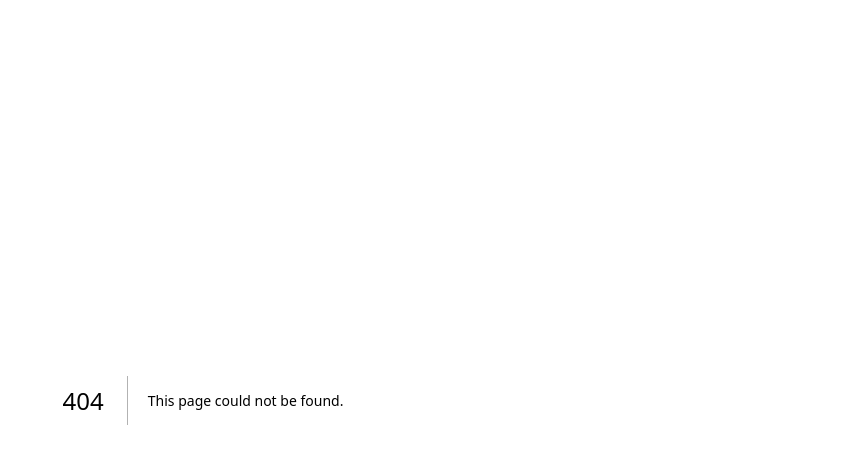
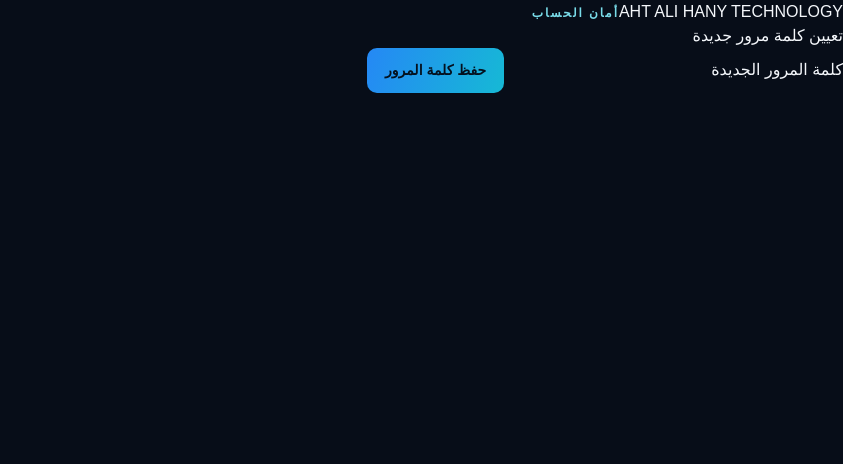
Before and after one commit to secretzoneoffical-collab/ahttechnology-website, a Next.js app: page /update-password in a window 1280 px wide. Before the commit this address had no page. Shown: the top 464 px of the page, without its empty margins (437-1280 px from the left). Built offline with nearby package versions, Linux system fonts and the light colour scheme.

Commit message:
Add password update page

```diff
--- /dev/null
+++ b/app/update-password/page.tsx
@@ -0,0 +1,48 @@
+"use client";
+
+import { FormEvent, useState } from "react";
+import Link from "next/link";
+import { useRouter } from "next/navigation";
+import { createClient } from "@/lib/supabase/client";
+
+export default function UpdatePasswordPage() {
+  const router = useRouter();
+  const [password, setPassword] = useState("");
+  const [message, setMessage] = useState("");
+  const [error, setError] = useState("");
+  const [loading, setLoading] = useState(false);
+
+  async function handleSubmit(event: FormEvent<HTMLFormElement>) {
+    event.preventDefault();
+    setMessage("");
+    setError("");
+    setLoading(true);
+    const supabase = createClient();
+    const { error: updateError } = await supabase.auth.updateUser({ password });
+    setLoading(false);
+
+    if (updateError) {
+      setError("تعذر تحديث كلمة المرور. افتح رابط الاستعادة مرة أخرى وحاول.");
+      return;
+    }
+    setMessage("تم تحديث كلمة المرور بنجاح.");
+    router.refresh();
+  }
+
+  return (
+    <main className="auth-page" dir="rtl">
+      <section className="auth-card">
+        <Link className="auth-brand" href="/">AHT <span>ALI HANY TECHNOLOGY</span></Link>
+        <span className="eyebrow">أمان الحساب</span>
+        <h1>تعيين كلمة مرور جديدة</h1>
+        <form className="auth-form" onSubmit={handleSubmit}>
+          <label htmlFor="password">كلمة المرور الجديدة</label>
+          <input id="password" type="password" minLength={8} autoComplete="new-password" required value={password} onChange={(event) => setPassword(event.target.value)} />
+          {error && <p className="auth-error" role="alert">{error}</p>}
+          {message && <p className="auth-success" role="status">{message}</p>}
+          <button className="button-primary auth-submit" type="submit" disabled={loading}>{loading ? "جارٍ الحفظ..." : "حفظ كلمة المرور"}</button>
+        </form>
+      </section>
+    </main>
+  );
+}
```
